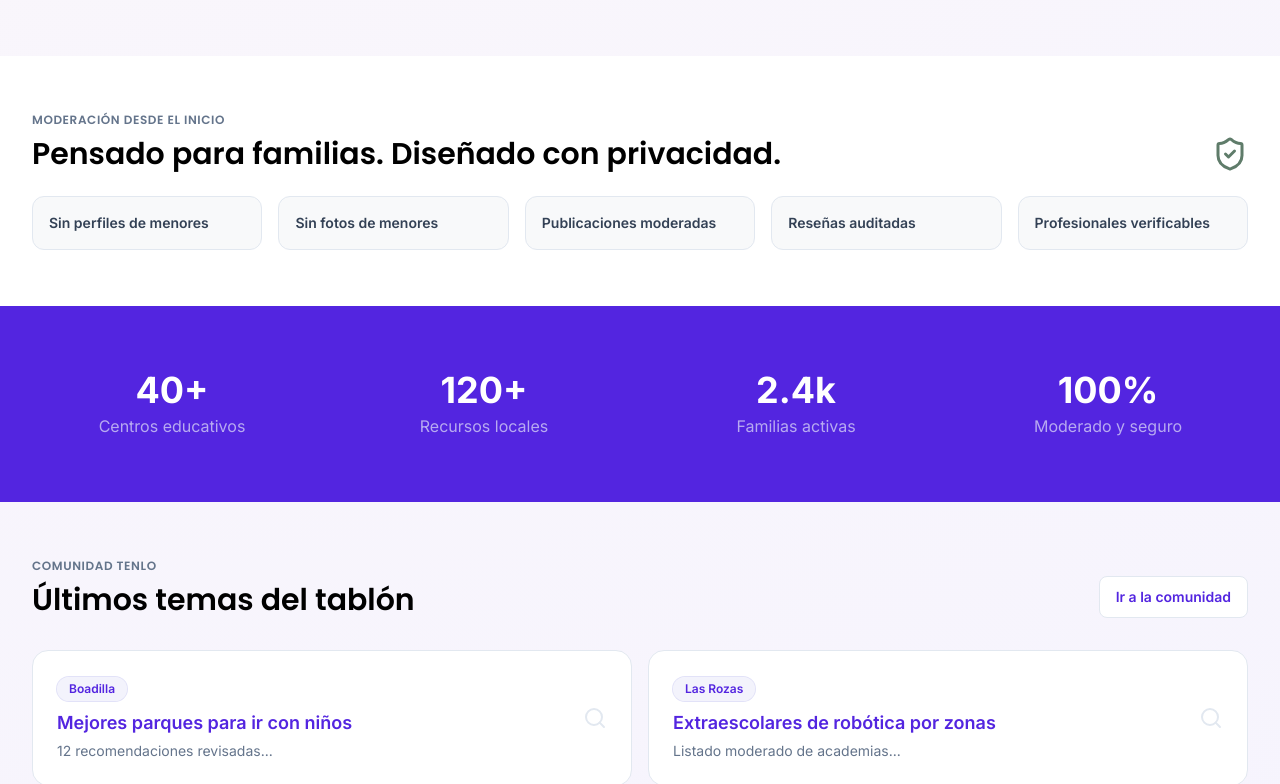
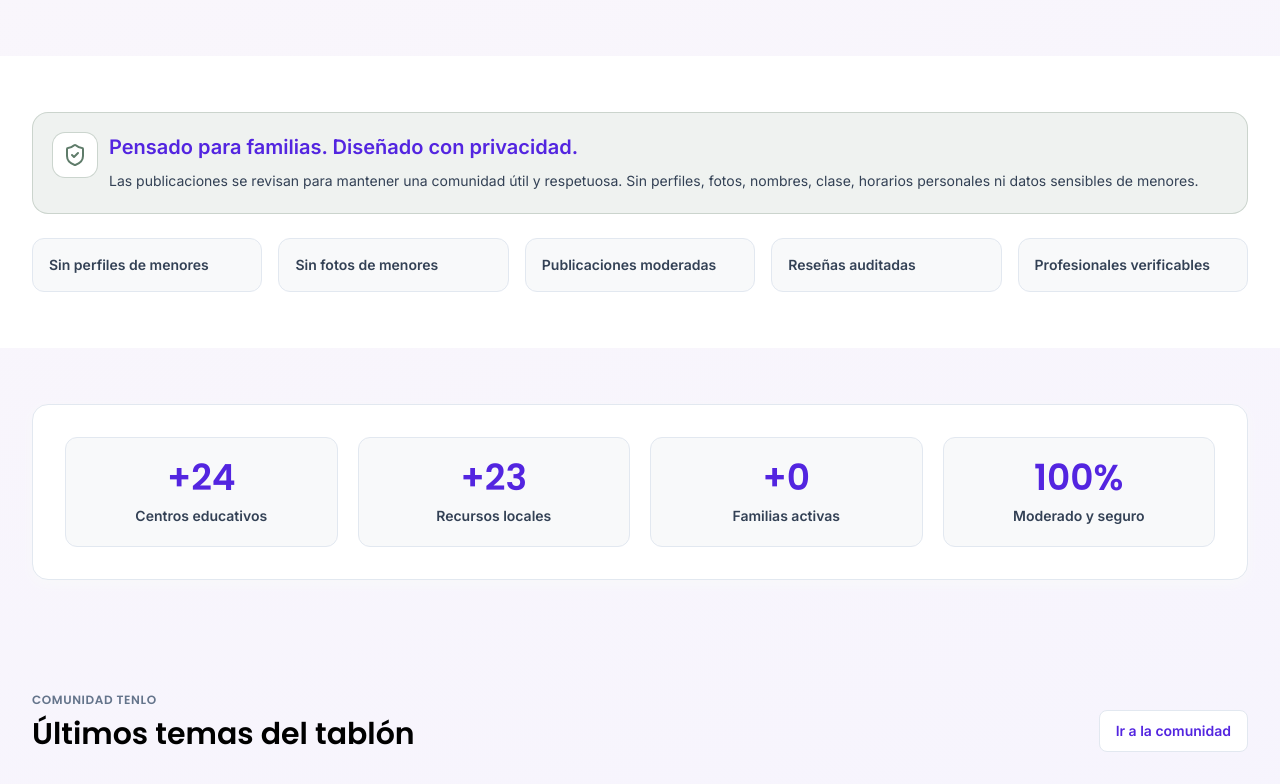
Before and after one commit to rdrgzjavier/kiryco, a Next.js app: page / in a window 1280 px wide. Shown: the part 1383-2167 px from the top of the page. Built offline with nearby package versions, Linux system fonts and the light colour scheme.

Commit message:
Redesign home stats and safe environment modules

```diff
--- a/src/app/page.tsx
+++ b/src/app/page.tsx
@@ -2,9 +2,11 @@
 import Link from "next/link";
 import CategoryCard from "@/components/CategoryCard";
 import ListingCard from "@/components/ListingCard";
+import SafeEnvironmentCard from "@/components/SafeEnvironmentCard";
 import SearchHero from "@/components/SearchHero";
 import { categories, listings, municipalities } from "@/lib/mock-data";
-import { Building2, ClipboardCheck, Search, ShieldCheck } from "lucide-react";
+import { formatStat, getSiteStats } from "@/lib/site-stats";
+import { Building2, ClipboardCheck, Search } from "lucide-react";
 import type { LucideIcon } from "lucide-react";
 
 const audienceCards: { title: string; text: string; Icon: LucideIcon }[] = [
@@ -15,6 +17,13 @@
 
 export default function Home() {
   const published = listings.filter((listing) => listing.status === "published").slice(0, 4);
+  const stats = getSiteStats();
+  const metricCards = [
+    { value: `+${formatStat(stats.centers)}`, label: "Centros educativos" },
+    { value: `+${formatStat(stats.localResources)}`, label: "Recursos locales" },
+    { value: `+${formatStat(stats.families)}`, label: "Familias activas" },
+    { value: "100%", label: "Moderado y seguro" }
+  ];
 
   return (
     <>
@@ -31,7 +40,7 @@
         <div className="grid gap-4 md:grid-cols-3">
           {audienceCards.map(({ title, text, Icon }) => (
             <article key={title} className="card p-6">
-              <Icon className="text-petrol" size={28} aria-hidden />
+              <Icon className="text-ink" size={28} aria-hidden />
               <h3 className="mt-4 text-xl font-semibold text-ink">{title}</h3>
               <p className="mt-2 text-sm leading-6 text-muted">{text}</p>
             </article>
@@ -40,13 +49,10 @@
       </section>
       <section className="bg-panel py-14">
         <div className="page">
-          <div className="flex flex-wrap items-end justify-between gap-4">
-            <div>
-              <p className="label">Moderación desde el inicio</p>
-              <h2 className="section-title mt-2">Pensado para familias. Diseñado con privacidad.</h2>
-            </div>
-            <ShieldCheck className="text-sage" size={36} aria-hidden />
-          </div>
+          <SafeEnvironmentCard
+            title="Pensado para familias. Diseñado con privacidad."
+            body="Las publicaciones se revisan para mantener una comunidad útil y respetuosa. Sin perfiles, fotos, nombres, clase, horarios personales ni datos sensibles de menores."
+          />
           <div className="mt-6 grid gap-4 sm:grid-cols-2 lg:grid-cols-5">
             {["Sin perfiles de menores", "Sin fotos de menores", "Publicaciones moderadas", "Reseñas auditadas", "Profesionales verificables"].map((item) => (
               <div key={item} className="rounded-xl border border-line bg-soft p-4 text-sm font-semibold text-slatecopy">{item}</div>
@@ -54,12 +60,16 @@
           </div>
         </div>
       </section>
-      <section className="bg-ink py-16 text-white">
-        <div className="page grid gap-8 text-center sm:grid-cols-2 lg:grid-cols-4">
-          <div><p className="text-4xl font-bold">40+</p><p className="mt-1 text-lavender/70">Centros educativos</p></div>
-          <div><p className="text-4xl font-bold">120+</p><p className="mt-1 text-lavender/70">Recursos locales</p></div>
-          <div><p className="text-4xl font-bold">2.4k</p><p className="mt-1 text-lavender/70">Familias activas</p></div>
-          <div><p className="text-4xl font-bold">100%</p><p className="mt-1 text-lavender/70">Moderado y seguro</p></div>
+      <section className="page py-14">
+        <div className="rounded-2xl border border-line bg-panel p-6 shadow-soft sm:p-8">
+          <div className="grid gap-5 text-center sm:grid-cols-2 lg:grid-cols-4">
+            {metricCards.map((metric) => (
+              <div key={metric.label} className="rounded-xl border border-line bg-soft p-5">
+                <p className="font-poppins text-4xl font-bold text-ink">{metric.value}</p>
+                <p className="mt-2 text-sm font-semibold text-slatecopy">{metric.label}</p>
+              </div>
+            ))}
+          </div>
         </div>
       </section>
 
@@ -78,7 +88,7 @@
               <h3 className="text-lg font-semibold text-ink">Mejores parques para ir con niños</h3>
               <p className="mt-1 text-sm text-muted">12 recomendaciones revisadas...</p>
             </div>
-            <Search className="text-line" size={24} />
+            <Search className="text-ink" size={24} />
           </Link>
           <Link href="/comunidad" className="card flex items-center justify-between p-6">
             <div>
@@ -86,7 +96,7 @@
               <h3 className="text-lg font-semibold text-ink">Extraescolares de robótica por zonas</h3>
               <p className="mt-1 text-sm text-muted">Listado moderado de academias...</p>
             </div>
-            <Search className="text-line" size={24} />
+            <Search className="text-ink" size={24} />
           </Link>
         </div>
       </section>
```
